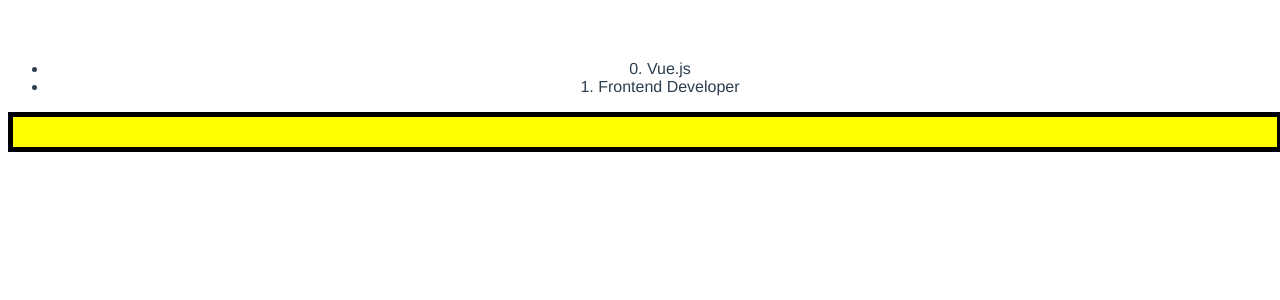
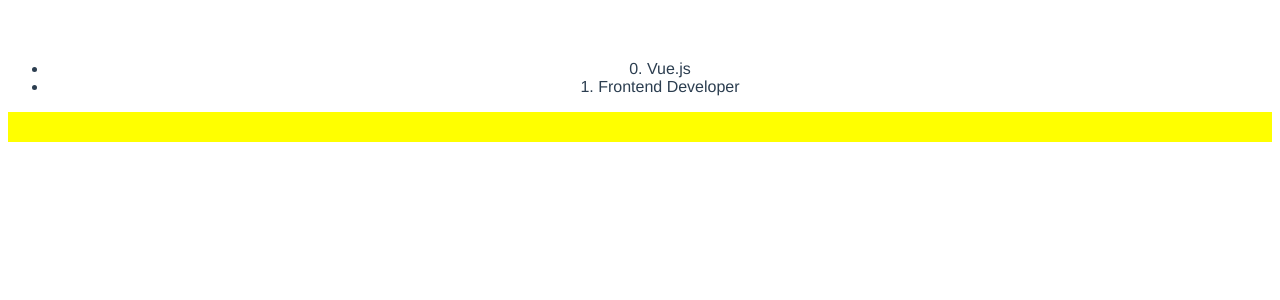
Before and after one commit to MrTato/LearnVueIn65Minutes, a Vue app: page / in a window 1280 px wide. Shown: the top 300 px of the page. Built offline with nearby package versions, Linux system fonts and the light colour scheme.

Commit message:
Class binding using an object

```diff
--- a/src/components/Skills.vue
+++ b/src/components/Skills.vue
@@ -7,7 +7,7 @@
         </li>
       </ul>
 
-      <div v-bind:class="{ alert: showAlert, 'another-class': showClass }"></div>
+      <div v-bind:class="alertObject"></div>
     </div>
   </div>
 </template>
@@ -18,8 +18,10 @@
   data() {
     return {
       skills: [{ skill: "Vue.js" }, { skill: "Frontend Developer" }],
-      showAlert: true,
-      showClass: true,
+      alertObject: {
+        alert: true,
+
+      }
     };
   },
 };
```
